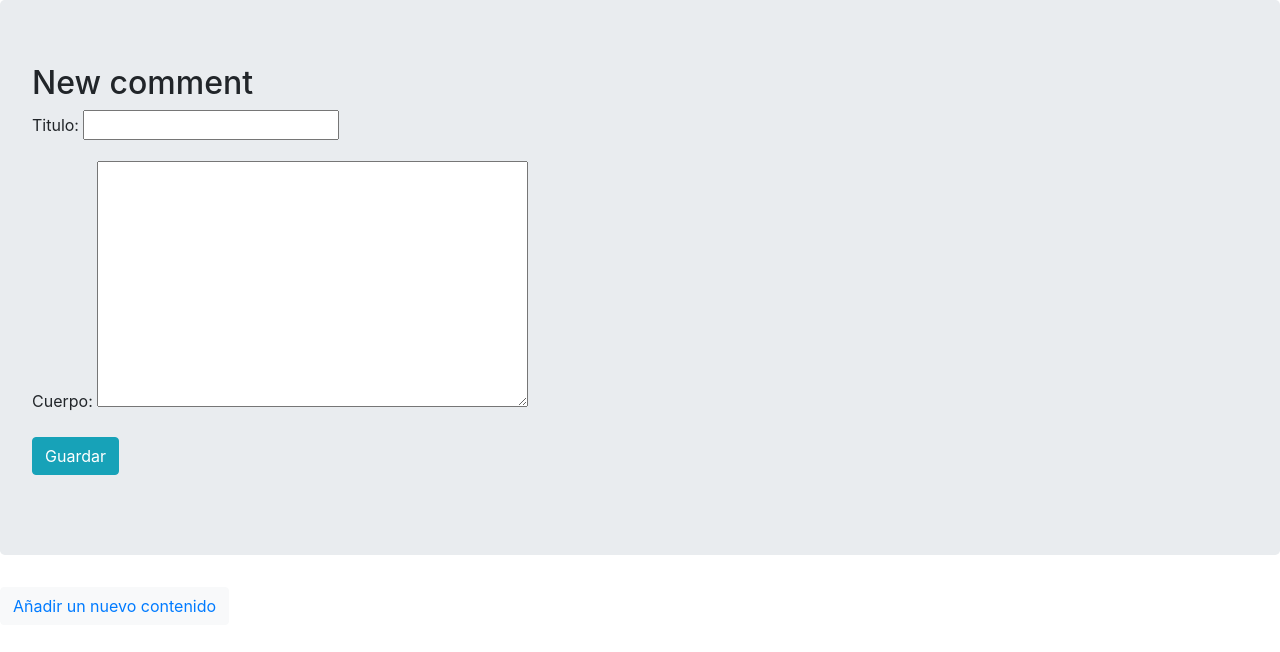
After one commit to meridiaz/django-cms-forms, a Django app: a page that uses cms/templates/cms/comentario_edit.html in a window 1280 px wide. The commit adds this page. Shown: the top 652 px of the page. Run offline with Django 3.2, Linux system fonts and the light colour scheme; a user stored in the database is signed in; data comes from the database, SQL or seed files in the repository; both versions use the stored data as it was after the commit; some libraries are stand-ins or nearby versions.

Commit message:
añadiendo todos los cambios

```diff
--- a/cms/admin.py
+++ b/cms/admin.py
@@ -1,5 +1,6 @@
 from django.contrib import admin
 
-from .models import Contenido
+from .models import Contenido, Comentario
 
 admin.site.register(Contenido)
+admin.site.register(Comentario)
--- a/cms/forms.py
+++ b/cms/forms.py
@@ -1,6 +1,7 @@
 from django import forms
 
-from .models import Contenido
+from .models import Contenido, Comentario
+from django.utils import timezone
 
 class ContenidoForm(forms.ModelForm):
 
@@ -8,3 +9,12 @@ class ContenidoForm(forms.ModelForm):
     class Meta:
         model = Contenido
         fields = ('clave', 'valor',)
+
+
+class ComentarioForm(forms.ModelForm):
+    #fecha = Field(required=False,
+                    #widget=forms.HiddenInput)
+    #le decimos que modelo va a ser usado para hacer este formulario
+    class Meta:
+        model = Comentario
+        fields = ('titulo', 'cuerpo',)
--- /dev/null
+++ b/cms/templates/cms/comentario_edit.html
@@ -0,0 +1,9 @@
+{% extends 'cms/content.html' %}
+
+{% block contenido %}
+    <h2>New comment</h2>
+    <form method="POST"  class="cms-form">{% csrf_token %}
+        {{ form.as_p }}
+        <button type="submit" class="save btn btn-info">Guardar</button>
+    </form>
+{% endblock %}
--- a/cms/templates/cms/contenido.html
+++ b/cms/templates/cms/contenido.html
@@ -4,6 +4,7 @@
           <p  class="lead"> {{ contenido.valor }} </p>
           {% if user.is_authenticated %}
               <button type="button"  class="btn btn-light"><a href="{% url 'cms_modify' llave=contenido.clave %}">Modificar contenido</span></a></button>
+              <button type="button"  class="btn btn-light"><a href="{% url 'comentario_new' llave=contenido.clave%}">Añadir un nuevo comentario</span></a></button>
           {% endif %}
           <hr  class="my-4">
             <div  class="content container">
@@ -16,6 +17,9 @@
                             </div>
                             <h2>{{ comentario.titulo }}</h2>
                             <p>{{ comentario.cuerpo|linebreaksbr }}</p>
+                            {% if user.is_authenticated %}
+                                <button type="button"  class="btn btn-light"><a href="{% url 'comentario_modify' llave=contenido.clave titulo_comen=comentario.titulo%}">Modificar comentario</span></a></button>
+                            {% endif %}
                         </div>
                     {% endfor %}
                     </div>
--- a/cms/urls.py
+++ b/cms/urls.py
@@ -4,10 +4,12 @@ from . import views
 
 urlpatterns = [
     path('new/', views.cms_new, name='cms_new'), #ponemos name= para poder llamarla desde el template
+    path('new/<str:llave>', views.comentario_new, name='comentario_new'),
     path('', views.index),
     path('imagen', views.imagen),
     path('loggedIn', views.loggedIn),
     path('logout', views.logout_view),
     path('<str:llave>', views.get_content, name="get_content"),
-     path('modify/<str:llave>', views.cms_modify, name="cms_modify"),
+    path('modify/<str:llave>', views.cms_modify, name="cms_modify"),
+    path('modify/<str:llave>/<str:titulo_comen>', views.comentario_modify, name="comentario_modify"),
 ]
--- a/proyecto/settings.py
+++ b/proyecto/settings.py
@@ -106,7 +106,7 @@ AUTH_PASSWORD_VALIDATORS = [
 
 LANGUAGE_CODE = 'en-us'
 
-TIME_ZONE = 'UTC'
+TIME_ZONE = 'Europe/Madrid'
 
 USE_I18N = True
 
```
Also changed, not shown: db.sqlite3.
